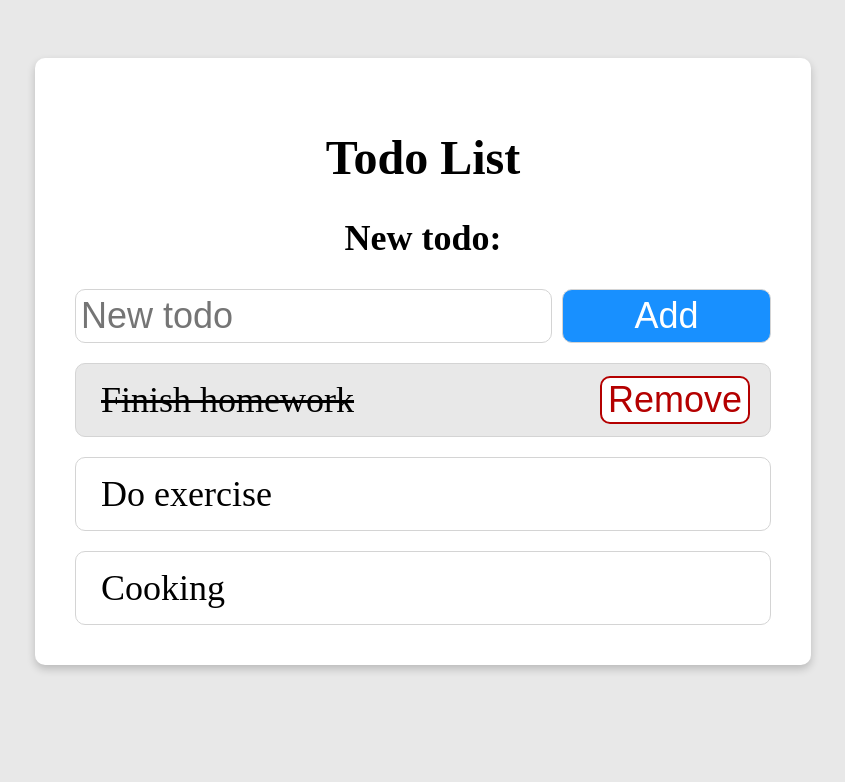
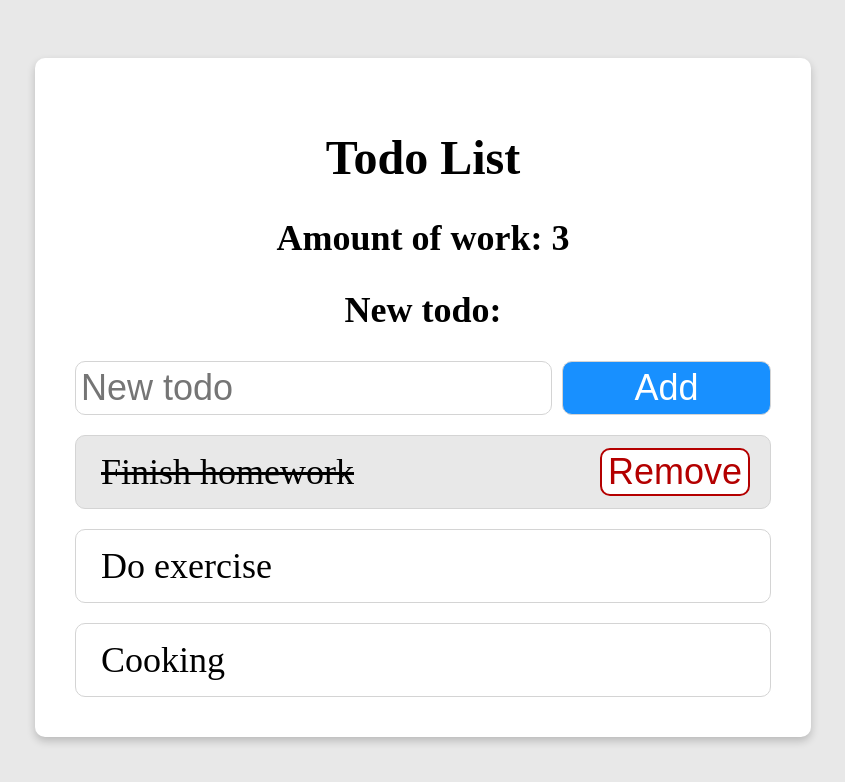
Before and after one commit to HV-Hung/todo-list-vue, a plain HTML site: page index.html in a window 1280 px wide. Shown: the whole page, without its empty margins (217-1062 px from the left). Drawn offline with nearby package versions, Linux system fonts and the light colour scheme.

Commit message:
computed

```diff
--- a/index.html
+++ b/index.html
@@ -13,6 +13,7 @@
     <div id="root">
       <div :class="classContainer">
         <h1>{{appName}}</h1>
+        <h2>Amount of work: {{todoCounter}}</h2>
         <h2>New todo: {{newTodo}}</h2>
         <div class="add-todo">
           <input v-model="newTodo" type="text" placeholder="New todo" />
@@ -93,6 +94,11 @@
             this.todoList[index].status = !this.todoList[index].status;
           },
         },
+        computed: {
+          todoCounter() {
+            return this.todoList.length;
+          },
+        },
       });
       const mountedApp = app.mount("#root");
     </script>
```
